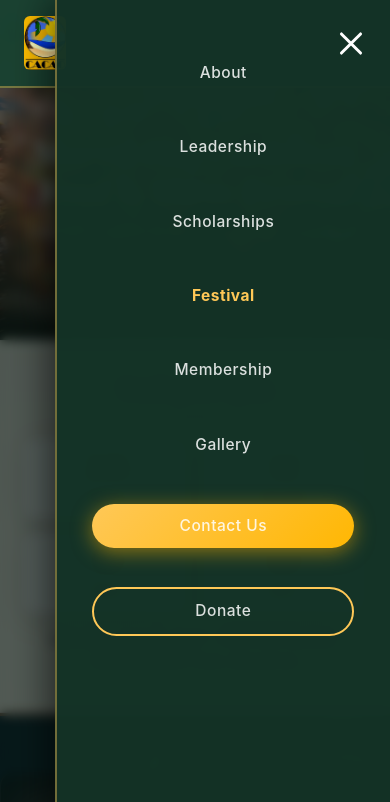
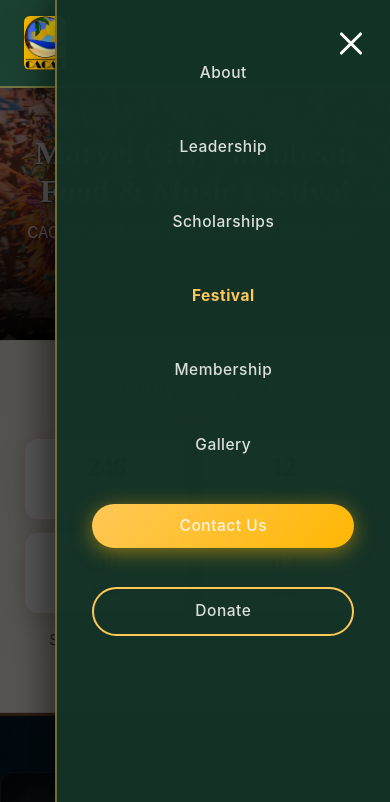
Before and after one commit to MattClarke246/CACAO-Webpage, a website: page festival.html in a window 390 px wide. Both pictures are taken after a click on the element 351 px from the left and 43 px from the top of the page. Shown: the top 802 px of the page. Drawn offline with Linux system fonts and the light colour scheme; a web font is replaced by a local one.

Commit message:
Fix Android black screen by removing backdrop-filter on full-screen overlays and enforcing display none when inactive

```diff
--- a/main.js
+++ b/main.js
@@ -108,6 +108,7 @@
         if (!backdrop) {
             backdrop = document.createElement('div');
             backdrop.className = 'nav-backdrop';
+            backdrop.style.display = 'none';
             document.body.appendChild(backdrop);
         }
 
@@ -115,6 +116,7 @@
             navLinksList.classList.remove('nav-active');
             hamburger.classList.remove('toggle');
             backdrop.classList.remove('nav-backdrop--active');
+            backdrop.style.display = 'none';
             document.body.classList.remove('nav-open');
         };
 
@@ -122,6 +124,7 @@
             const isOpen = navLinksList.classList.toggle('nav-active');
             hamburger.classList.toggle('toggle', isOpen);
             backdrop.classList.toggle('nav-backdrop--active', isOpen);
+            backdrop.style.display = isOpen ? 'block' : 'none';
             document.body.classList.toggle('nav-open', isOpen);
         };
 
--- a/style.css
+++ b/style.css
@@ -2057,24 +2057,18 @@
    Parade Registration Modal
    ========================================= */
 .modal-overlay {
+    display: none;
     position: fixed;
     inset: 0;
     z-index: 9999;
-    background: rgba(0, 0, 0, 0.7);
-    backdrop-filter: blur(6px);
-    -webkit-backdrop-filter: blur(6px);
-    display: flex;
+    background: rgba(0, 0, 0, 0.75);
     align-items: center;
     justify-content: center;
     padding: 20px;
-    opacity: 0;
-    visibility: hidden;
-    transition: opacity 0.35s ease, visibility 0.35s ease;
 }
 
 .modal-overlay.is-open {
-    opacity: 1;
-    visibility: visible;
+    display: flex;
 }
 
 .modal-container {
@@ -2604,20 +2598,7 @@
 
 /* Backdrop dim overlay for mobile drawer */
 .nav-backdrop {
-    position: fixed;
-    inset: 0;
-    background: rgba(10, 25, 20, 0.7);
-    backdrop-filter: blur(6px);
-    -webkit-backdrop-filter: blur(6px);
-    z-index: 999;
-    opacity: 0;
-    pointer-events: none;
-    transition: opacity 0.35s ease;
-}
-
-.nav-backdrop.nav-backdrop--active {
-    opacity: 1;
-    pointer-events: auto;
+    display: none;
 }
 
 body.nav-open {
@@ -2625,6 +2606,19 @@
 }
 
 @media (max-width: 950px) {
+    .nav-backdrop {
+        display: none;
+        position: fixed;
+        inset: 0;
+        background: rgba(0, 0, 0, 0.65);
+        z-index: 999;
+    }
+
+    .nav-backdrop.nav-backdrop--active {
+        display: block;
+        cursor: pointer;
+    }
+
     .hamburger {
         display: flex; /* Show the hamburger */
     }
```
